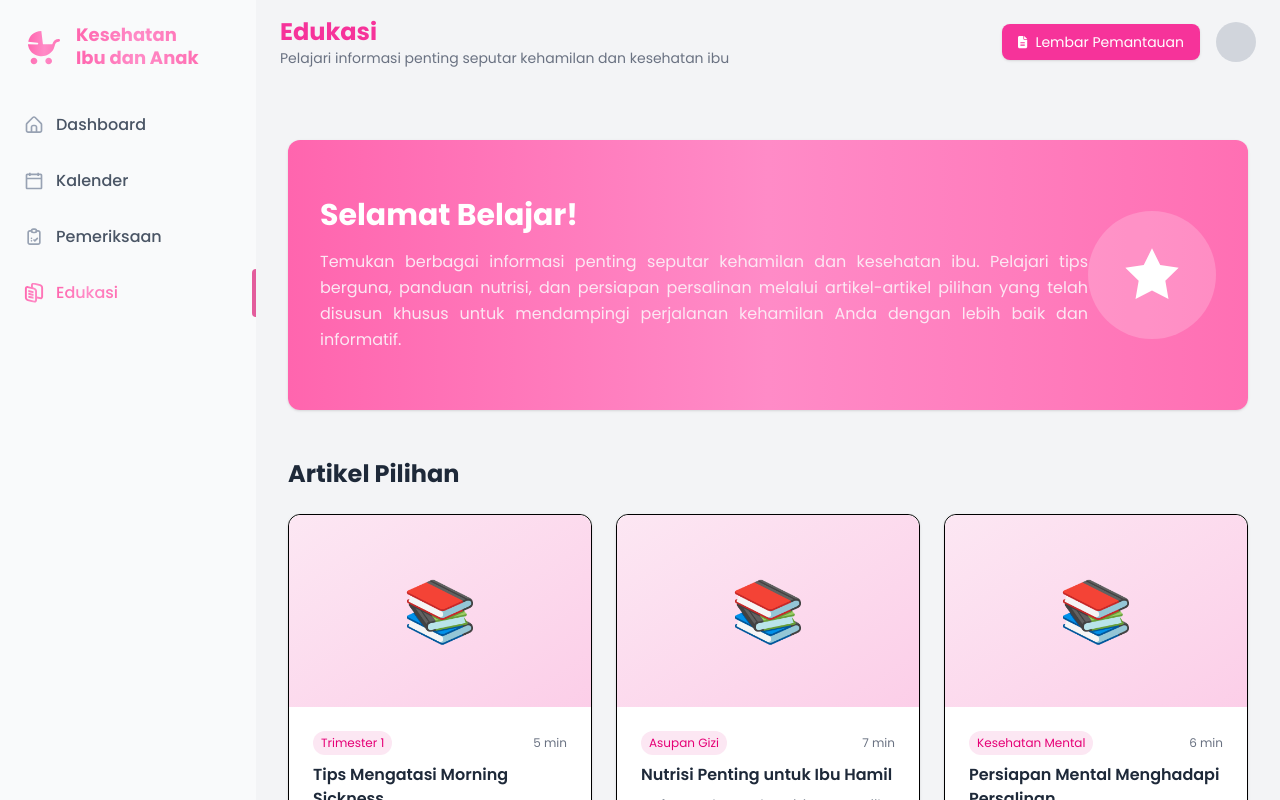
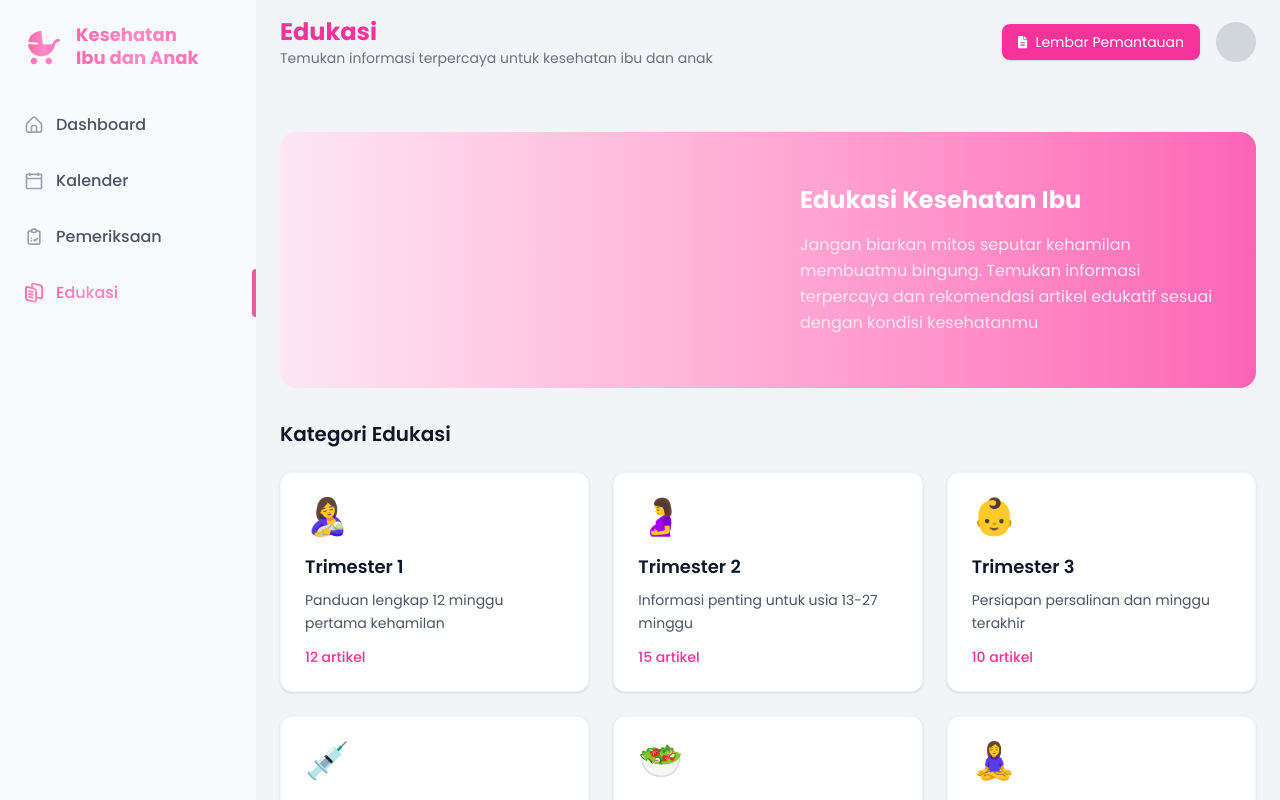
Before and after one commit to kia-digital/kia-digital-frontend, a React (Vite) app: page /edukasi in a window 1280 px wide. Built offline with nearby package versions, Linux system fonts and the light colour scheme.

Commit message:
Menyesuaikan page edukasi sesuai dengan desain Figma

```diff
--- a/src/pages/Edukasi.tsx
+++ b/src/pages/Edukasi.tsx
@@ -1,28 +1,115 @@
 import React from "react";
+import { useNavigate } from "react-router-dom";
 import PageHeader from "../components/PageHeader";
+import bannerEdukasi from "../assets/banner-edukasi.png";
 
-const Edukasi: React.FC = () => {
-  const featuredArticles = [
+interface ArticleCardProps {
+  category: string;
+  title: string;
+  description: string;
+  preview: string;
+}
+
+const ArticleCard: React.FC<ArticleCardProps> = ({
+  category,
+  title,
+  description,
+  preview,
+}) => {
+  return (
+    <div className="bg-white rounded-lg shadow-sm border border-gray-100 overflow-hidden hover:shadow-md transition-shadow duration-200">
+      <div className="p-6">
+        <div className="mb-3">
+          <span className="text-pink-400 text-sm font-medium">{category}</span>
+        </div>
+        <h3 className="text-gray-900 font-semibold text-lg mb-3 leading-tight">
+          {title}
+        </h3>
+        <p className="text-gray-600 text-sm mb-4 leading-relaxed">
+          {description}
+        </p>
+        <p className="text-gray-500 text-sm leading-relaxed">{preview}</p>
+      </div>
+    </div>
+  );
+};
+
+const EdukasiPage: React.FC = () => {
+  const navigate = useNavigate();
+
+  const articles = [
     {
-      id: 1,
-      title: "Tips Mengatasi Morning Sickness",
-      excerpt: "Cara efektif mengurangi mual dan muntah di trimester pertama",
-      readTime: "5 min",
-      category: "Trimester 1",
+      category: "Kesehatan Ibu Hamil",
+      title: "Demam Berkepanjangan - Kapan Harus Ke Dokter?",
+      description: "Membedakan demam biasa dengan infeksi serius.",
+      preview:
+        "Demam selama kehamilan bisa menjadi hal yang mengkhawatirkan, terutama jika berlangsung lama...",
     },
     {
-      id: 2,
-      title: "Nutrisi Penting untuk Ibu Hamil",
-      excerpt: "Daftar makanan bergizi yang wajib dikonsumsi ibu hamil",
-      readTime: "7 min",
-      category: "Asupan Gizi",
+      category: "Nutrisi Kehamilan",
+      title: "Asupan Gizi Seimbang untuk Ibu Hamil",
+      description: "Panduan lengkap nutrisi yang dibutuhkan selama kehamilan.",
+      preview:
+        "Nutrisi yang tepat sangat penting untuk perkembangan janin dan kesehatan ibu...",
     },
     {
-      id: 3,
-      title: "Persiapan Mental Menghadapi Persalinan",
-      excerpt: "Tips mengatasi kecemasan dan mempersiapkan diri secara mental",
-      readTime: "6 min",
-      category: "Kesehatan Mental",
+      category: "Perkembangan Janin",
+      title: "Milestone Perkembangan Trimester Kedua",
+      description: "Tahapan penting perkembangan bayi di usia 13-27 minggu.",
+      preview:
+        "Trimester kedua adalah periode emas kehamilan dimana banyak organ berkembang...",
+    },
+    {
+      category: "Persiapan Persalinan",
+      title: "Tanda-Tanda Persalinan yang Perlu Diketahui",
+      description: "Mengenali kapan saatnya menuju rumah sakit.",
+      preview:
+        "Menjelang persalinan, tubuh akan memberikan berbagai sinyal yang perlu dipahami...",
+    },
+  ];
+
+  const categories = [
+    {
+      title: "Trimester 1",
+      emoji: "🤱",
+      description: "Panduan lengkap 12 minggu pertama kehamilan",
+      articleCount: "12 artikel",
+      route: "/edukasi/trimester-1",
+    },
+    {
+      title: "Trimester 2",
+      emoji: "🤰",
+      description: "Informasi penting untuk usia 13-27 minggu",
+      articleCount: "15 artikel",
+      route: "/edukasi/trimester-2",
+    },
+    {
+      title: "Trimester 3",
+      emoji: "👶",
+      description: "Persiapan persalinan dan minggu terakhir",
+      articleCount: "10 artikel",
+      route: "/edukasi/trimester-3",
+    },
+    {
+      title: "Imunisasi",
+      emoji: "💉",
+      description: "Jadwal dan informasi vaksinasi penting",
+      articleCount: "8 artikel",
+      route: "/edukasi/imunisasi",
+    },
+    {
+      title: "Asupan Gizi",
+      emoji: "🥗",
+      description: "Nutrisi seimbang untuk ibu dan bayi",
+      articleCount: "20 artikel",
+      route: "/edukasi/asupan-gizi",
+    },
+    {
+      title: "Kesehatan Mental",
+      emoji: "🧘‍♀️",
+      description: "Dukungan psikologis selama kehamilan",
+      articleCount: "6 artikel",
+      route: "/edukasi/kesehatan-mental",
     },
   ];
 
@@ -30,86 +117,85 @@ const Edukasi: React.FC = () => {
     <>
       <PageHeader
         title="Edukasi"
-        subtitle="Pelajari informasi penting seputar kehamilan dan kesehatan ibu"
+        subtitle="Temukan informasi terpercaya untuk kesehatan ibu dan anak"
         showLembarPemantauan={true}
         showUserAvatar={true}
-      />{" "}
-      <div className="p-8 bg-gray-100 min-h-screen">
-        {/* Welcome Banner */}
-        <div className="bg-gradient rounded-xl shadow-sm h-[270px] flex items-center justify-between p-8 mb-12">
-          <div className="text-white flex-1">
-            <h2 className="text-3xl font-bold mb-4">Selamat Belajar!</h2>
-            <p className="text-base text-pink-100 leading-relaxed max-w-3xl text-justify">
-              Temukan berbagai informasi penting seputar kehamilan dan kesehatan
-              ibu. Pelajari tips berguna, panduan nutrisi, dan persiapan
-              persalinan melalui artikel-artikel pilihan yang telah disusun
-              khusus untuk mendampingi perjalanan kehamilan Anda dengan lebih
-              baik dan informatif.
+      />
+
+      <div className="bg-gray-100 min-h-screen">
+        <div className="p-6">
+          {/* Banner Section */}
+          <div className="relative bg-gradient-to-r from-pink-100 to-pink-400 rounded-2xl overflow-hidden mb-8 h-64">
+            <div className="absolute inset-0 flex items-center">
+              <div className="w-1/2 p-8">
+                {/* <div className="w-32 h-32 bg-white bg-opacity-20 rounded-full mb-4 flex items-center justify-center">
+                  <span className="text-4xl">📚</span>
+                </div> */}
+                <img src="" alt="" />
+              </div>
+              <div className="w-1/2 p-8 text-white">
+                <h3 className="text-2xl font-bold mb-4">
+                  Edukasi Kesehatan Ibu
+                </h3>
+                <p className="text-pink-100 leading-relaxed">
+                  Jangan biarkan mitos seputar kehamilan membuatmu bingung.
+                  Temukan informasi terpercaya dan rekomendasi artikel edukatif
+                  sesuai dengan kondisi kesehatanmu
                 </p>
-          </div>
-          <div className="flex-shrink-0">
-            <div className="w-32 h-32 bg-white/20 rounded-full flex items-center justify-center">
-              <svg
-                className="w-16 h-16 text-white"
-                fill="currentColor"
-                viewBox="0 0 24 24"
-              >
-                <path d="M12 2l3.09 6.26L22 9.27l-5 4.87 1.18 6.88L12 17.77l-6.18 3.25L7 14.14 2 9.27l6.91-1.01L12 2z" />
-              </svg>
               </div>
             </div>
           </div>
 
-        {/* Featured Articles Section */}
-        <div className="mb-12">
-          <h2 className="text-2xl font-bold text-gray-800 mb-6">
-            Artikel Pilihan
-          </h2>
-          <div className="grid grid-cols-1 md:grid-cols-2 lg:grid-cols-3 gap-6">
-            {featuredArticles.map((article) => (
+          {/* Categories Section */}
+          <div className="mb-8">
+            <h3 className="text-xl font-semibold text-gray-900 mb-6">
+              Kategori Edukasi
+            </h3>
+
+            <div className="grid grid-cols-1 md:grid-cols-2 lg:grid-cols-3 gap-6 mb-8">
+              {categories.map((category, index) => (
                 <div
-                key={article.id}
-                className="bg-white rounded-xl shadow-sm border hover:shadow-md transition-shadow cursor-pointer"
+                  key={index}
+                  onClick={() => navigate(category.route)}
+                  className="bg-white rounded-xl p-6 shadow-sm border border-gray-100 hover:shadow-md transition-all duration-200 cursor-pointer hover:scale-105"
                 >
-                <div className="h-48 bg-gradient-to-br from-pink-100 to-pink-200 rounded-t-xl flex items-center justify-center">
-                  <div className="text-6xl">📚</div>
-                </div>
-                <div className="p-6">
-                  <div className="flex items-center justify-between mb-2">
-                    <span className="text-xs bg-pink-100 text-pink-600 px-2 py-1 rounded-full">
-                      {article.category}
-                    </span>
-                    <span className="text-xs text-gray-500">
-                      {article.readTime}
-                    </span>
-                  </div>
-                  <h3 className="font-semibold text-gray-800 mb-2">
-                    {article.title}
-                  </h3>
-                  <p className="text-sm text-gray-600 line-clamp-2">
-                    {article.excerpt}
+                  <div className="text-4xl mb-4">{category.emoji}</div>
+                  <h4 className="text-lg font-semibold text-gray-900 mb-2">
+                    {category.title}
+                  </h4>
+                  <p className="text-gray-600 text-sm mb-3 leading-relaxed">
+                    {category.description}
+                  </p>
+                  <p className="text-pink-500 text-sm font-medium">
+                    {category.articleCount}
                   </p>
                 </div>
+              ))}
             </div>
-            ))}
-          </div>{" "}
           </div>
 
-        {/* Coming Soon Notice */}
-        <div className="mt-12 bg-blue-50 border border-blue-200 rounded-xl p-6 text-center">
-          <div className="text-4xl mb-4">🚧</div>
-          <h3 className="text-lg font-semibold text-blue-800 mb-2">
-            Fitur Dalam Pengembangan
+          {/* Recommendations Section */}
+          <div className="mb-6">
+            <h3 className="text-xl font-semibold text-gray-900 mb-6">
+              Rekomendasi untuk Anda!
             </h3>
-          <p className="text-blue-600">
-            Halaman edukasi sedang dalam tahap pengembangan. Artikel dan konten
-            edukasi akan segera tersedia untuk membantu perjalanan kehamilan
-            Anda.
-          </p>
+
+            <div className="grid grid-cols-1 md:grid-cols-2 gap-6">
+              {articles.map((article, index) => (
+                <ArticleCard
+                  key={index}
+                  category={article.category}
+                  title={article.title}
+                  description={article.description}
+                  preview={article.preview}
+                />
+              ))}
+            </div>
+          </div>
         </div>
       </div>
     </>
   );
 };
 
-export default Edukasi;
+export default EdukasiPage;
```
Also changed, not shown: src/assets/banner-edukasi.png (added). Lines whose indentation alone changed are shown as unchanged.
